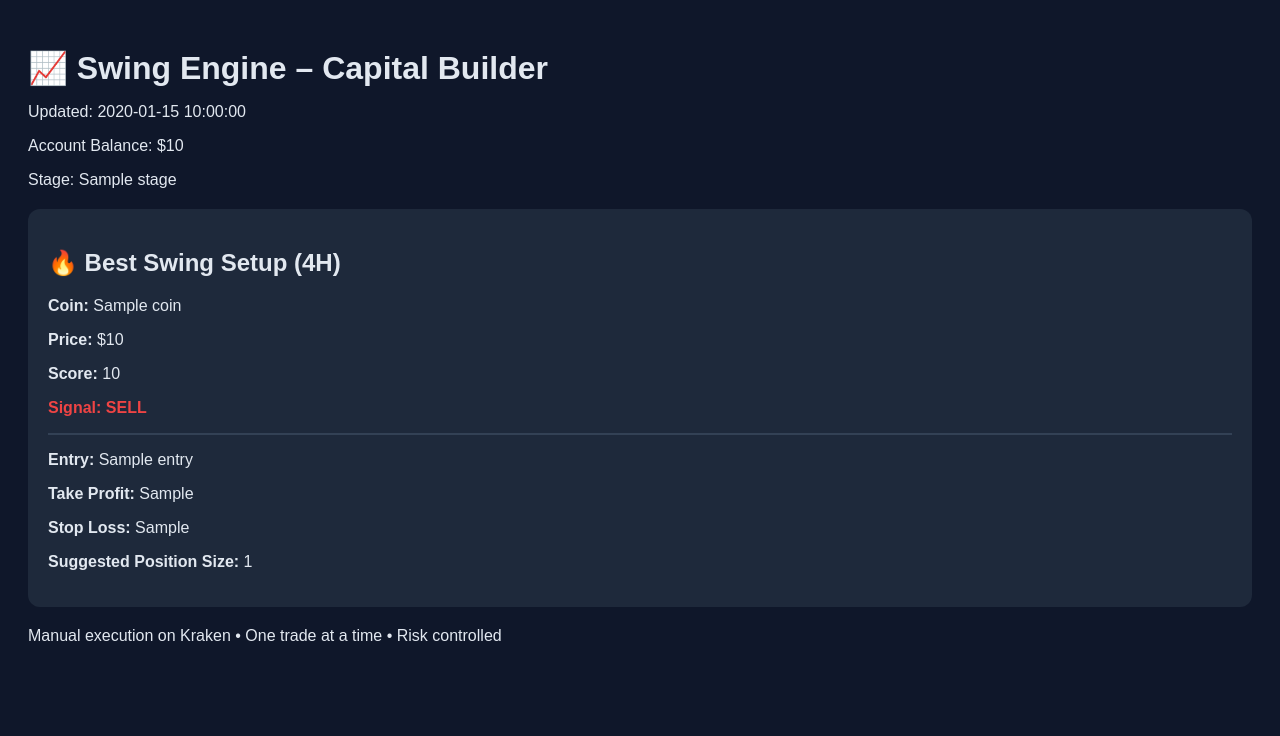
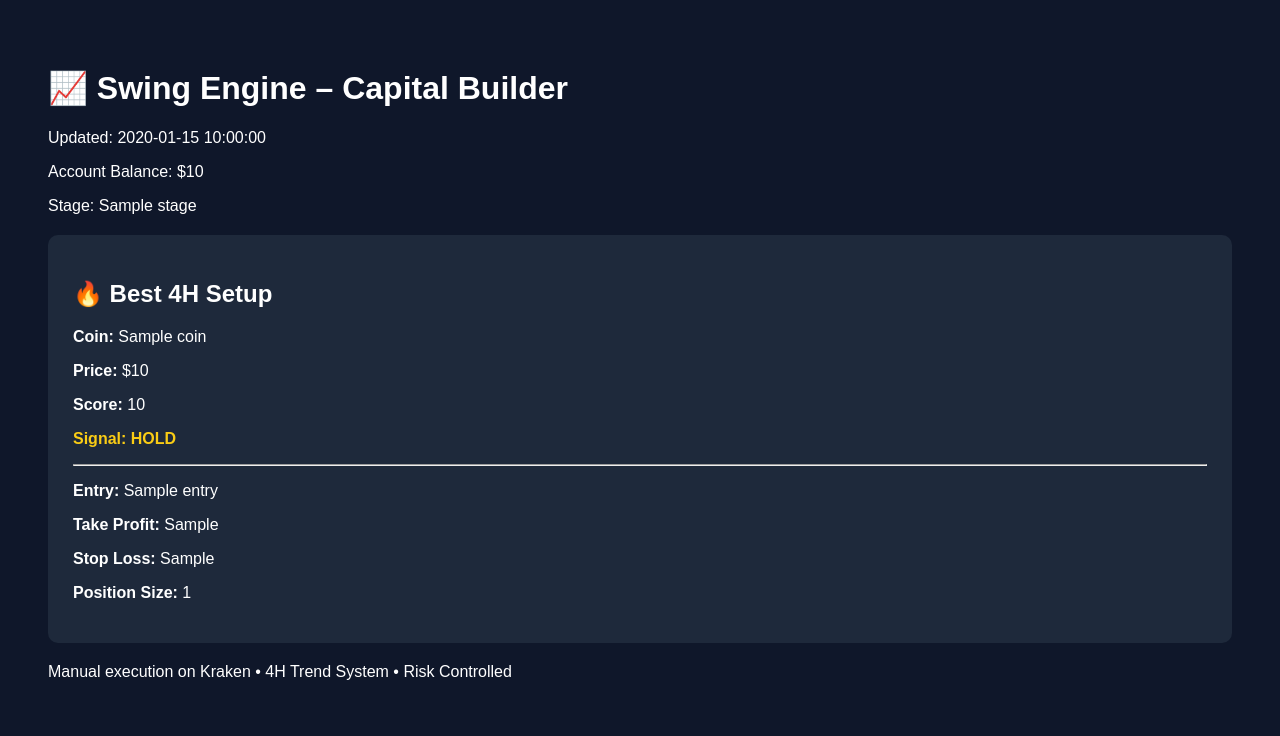
Before and after one commit to hillcolton1976/structured-alpha-engine, a Flask app: template templates/swing.html in a window 1280 px wide. Shown: the top 736 px of the page. Run offline with Flask 3, Linux system fonts and the light colour scheme; the template is opened without the code that fills it: most values are stand-ins (such as "Sample title", 1, 10 or a date in 2020).

Commit message:
Update swing.html

```diff
--- a/templates/swing.html
+++ b/templates/swing.html
@@ -1,27 +1,13 @@
 <!DOCTYPE html>
 <html>
 <head>
-    <title>Swing Engine</title>
+<title>Swing Engine Pro</title>
+<meta http-equiv="refresh" content="60">
 <style>
-        body {
-            background-color: #0f172a;
-            color: #e2e8f0;
-            font-family: Arial, sans-serif;
-            padding: 20px;
-        }
-
-        .card {
-            background-color: #1e293b;
-            padding: 20px;
-            border-radius: 12px;
-            margin-top: 20px;
-        }
-
-        .buy { color: #22c55e; }
-        .sell { color: #ef4444; }
-
-        h1 { margin-bottom: 5px; }
-        hr { border: 1px solid #334155; }
+body { font-family: Arial; background:#0f172a; color:white; padding:40px; }
+.card { background:#1e293b; padding:25px; border-radius:10px; margin-top:20px; }
+.buy { color:#22c55e; }
+.hold { color:#facc15; }
 </style>
 </head>
 <body>
@@ -32,7 +18,7 @@
 <p>Stage: {{ stage }}</p>
 
 <div class="card">
-    <h2>🔥 Best Swing Setup (4H)</h2>
+<h2>🔥 Best 4H Setup</h2>
 
 <p><strong>Coin:</strong> {{ setup.coin }}</p>
 <p><strong>Price:</strong> ${{ setup.price }}</p>
@@ -41,7 +27,7 @@
 {% if setup.signal == "BUY" %}
 <p class="buy"><strong>Signal: BUY</strong></p>
 {% else %}
-        <p class="sell"><strong>Signal: SELL</strong></p>
+<p class="hold"><strong>Signal: HOLD</strong></p>
 {% endif %}
 
 <hr>
@@ -49,11 +35,12 @@
 <p><strong>Entry:</strong> {{ setup.entry }}</p>
 <p><strong>Take Profit:</strong> {{ setup.take_profit }}</p>
 <p><strong>Stop Loss:</strong> {{ setup.stop_loss }}</p>
-    <p><strong>Suggested Position Size:</strong> {{ setup.position_size }}</p>
+<p><strong>Position Size:</strong> {{ setup.position_size }}</p>
+
 </div>
 
 <p style="margin-top:20px;">
-Manual execution on Kraken • One trade at a time • Risk controlled
+Manual execution on Kraken • 4H Trend System • Risk Controlled
 </p>
 
 </body>
```
Lines whose indentation alone changed are shown as unchanged.
